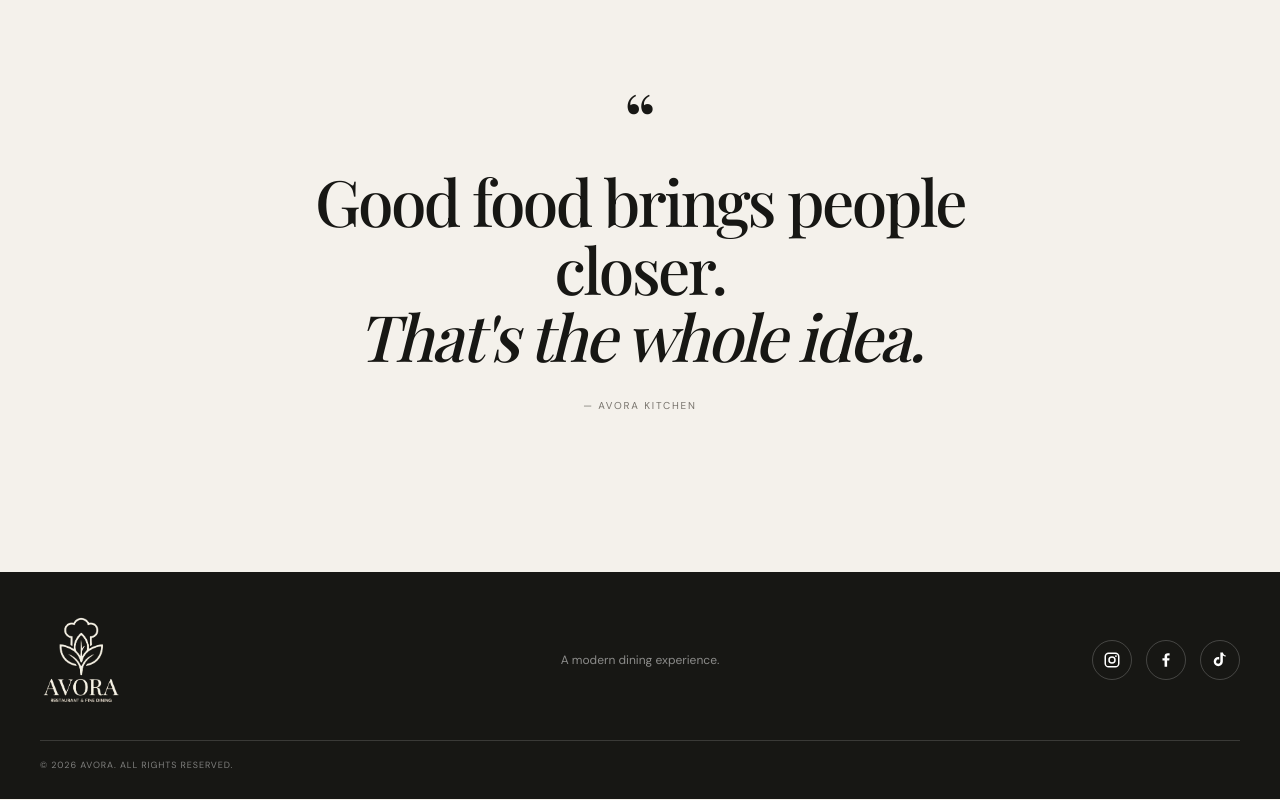
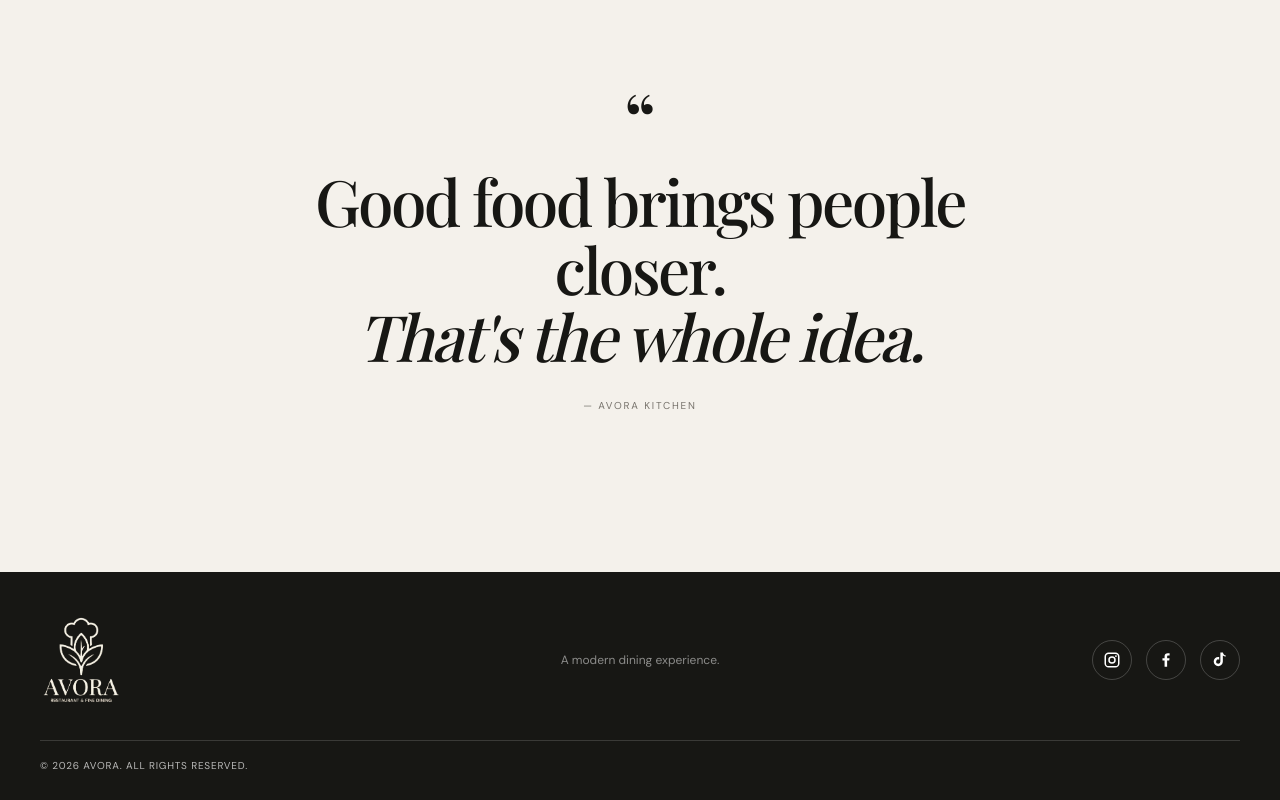
Before and after one commit to Akram-Osama/Avora-resturant, a website built with Vite: page resturant web/index.html in a window 1280 px wide. Shown: the part 2943-3743 px from the top of the page. Built offline with nearby package versions, Linux system fonts and the light colour scheme.

Commit message:
edit copyrights

```diff
--- a/resturant web/src/main.js
+++ b/resturant web/src/main.js
@@ -21,7 +21,7 @@ if (menuToggle && nav) {
 }
 
 const revealElements = document.querySelectorAll(
-    ".section > *, .dish-card, .footer-top, .footer-bottom"
+    ".section > *, .dish-card, .footer-top"
 );
 
 if (
--- a/resturant web/src/style.css
+++ b/resturant web/src/style.css
@@ -699,11 +699,11 @@ img {
     flex-direction: column;
     gap: 20px;
 
-    color: rgba(255, 255, 255, 0.45);
+    color: rgba(255, 255, 255, 0.7);
 
-    font-size: 9px;
+    font-size: 10px;
 
-    letter-spacing: 0.1em;
+    letter-spacing: 0.08em;
 }
 
 .footer-socials {
```
